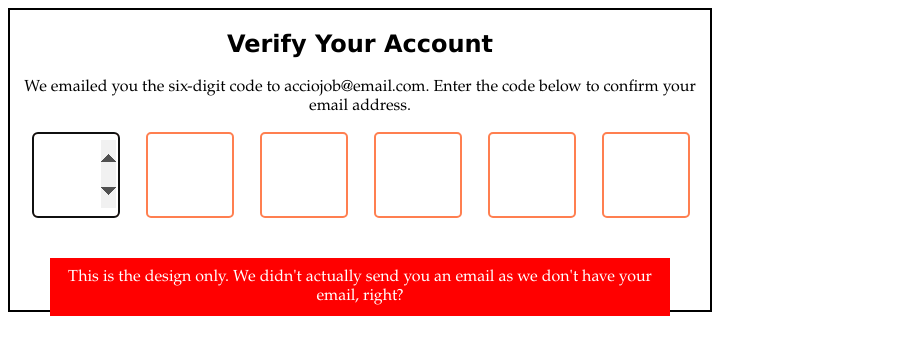
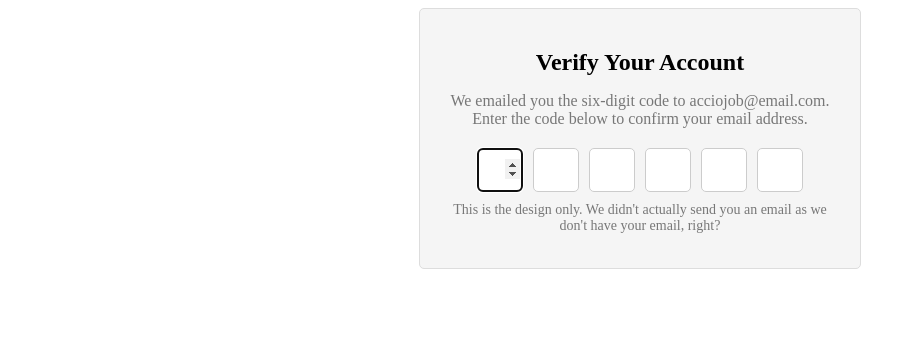
Before and after one commit to acciojob/OTP-Adarsh4775, a website: page main.html in a window 1280 px wide. Shown: the whole page, without its empty margins (0-916 px from the left). Drawn offline with Linux system fonts and the light colour scheme.

Commit message:
created a submission

```diff
--- a/styles.css
+++ b/styles.css
@@ -1,31 +1,49 @@
-/*  your css code here. If applicable */
-.box{
-	width:700px;
-	height:300px;
-	border:2px solid black;
+/* Style for the container that holds the form */
+.box {
+    width: 400px;
+    margin: 0 auto;
+    padding: 20px;
+    text-align: center;
+    background-color: #f5f5f5;
+    border: 1px solid #ddd;
+    border-radius: 5px;
 }
-h2{
-	text-align:center;
-	font-family:verdana;
+
+/* Style for the heading */
+#verification_heading {
+    font-size: 24px;
+    margin-bottom: 10px;
+    font-weight: bold;
 }
-p{
-	text-align:center;
-	font-family:garamond;
+
+/* Style for the subtext paragraph */
+#verification_subtext {
+    font-size: 16px;
+    color: #777;
+    margin-bottom: 20px;
 }
-.code{
-	width:80px;
-	height:80px;
-	margin-left:22px;
-	color:black;
-	font-size:60px;
-	text-align:center;
-	border-radius:5px;
-	border: 2px solid coral;
+
+/* Style for the code input fields */
+.code-container {
+    display: flex;
+    justify-content: center;
+    align-items: center;
 }
-.boot{
-	background-color:red;
-	padding:10px;
-	color:white;
-	margin:40px;
-	cursor:pointer;
+
+/* Style for the individual code input fields */
+#code-1, #code-2, #code-3, #code-4, #code-5, #code-6 {
+    width: 40px;
+    height: 40px;
+    margin: 0 5px;
+    text-align: center;
+    font-size: 18px;
+    border: 1px solid #ccc;
+    border-radius: 5px;
 }
+
+/* Style for the design note */
+.boot {
+    font-size: 14px;
+    color: #777;
+    margin-top: 10px;
+}
```
